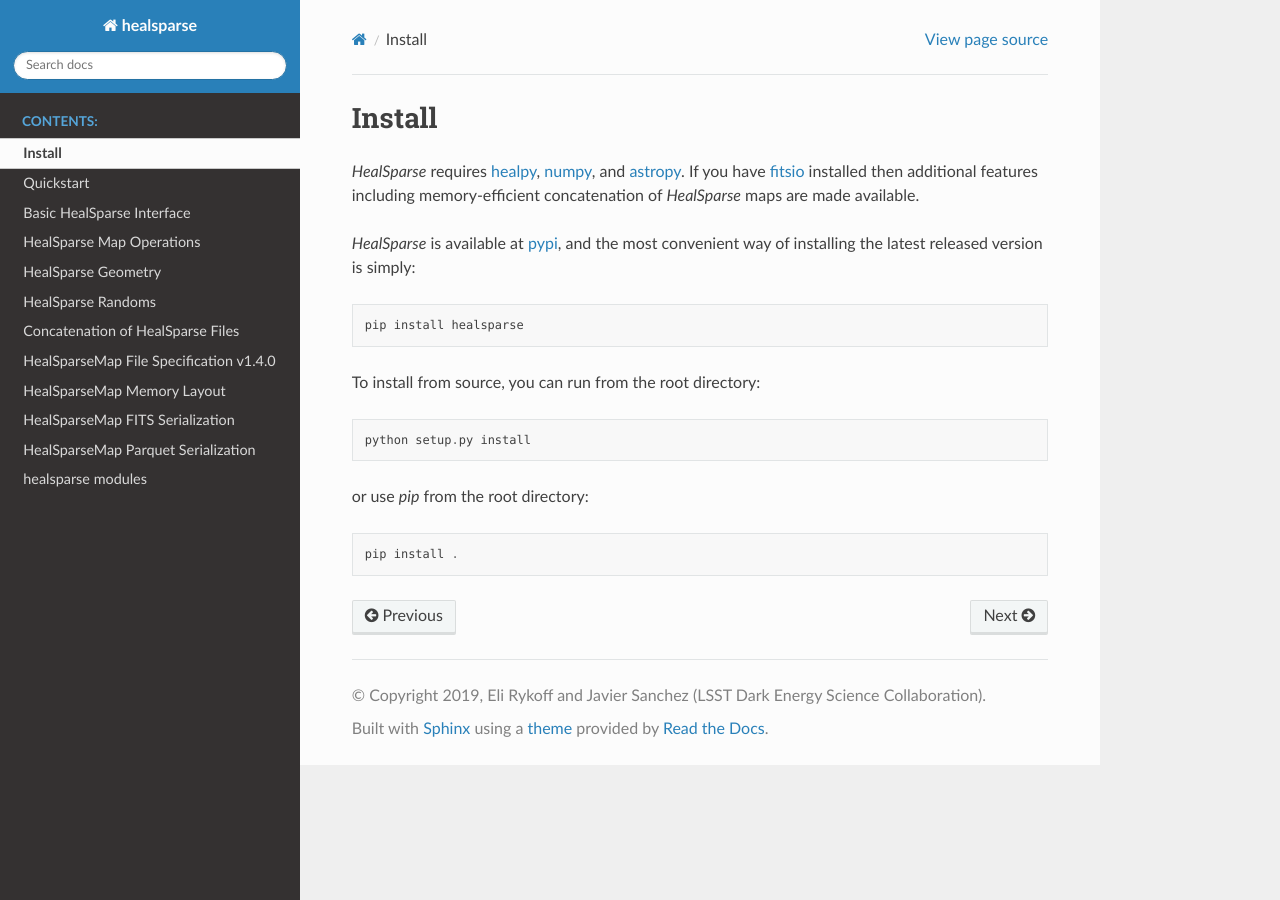
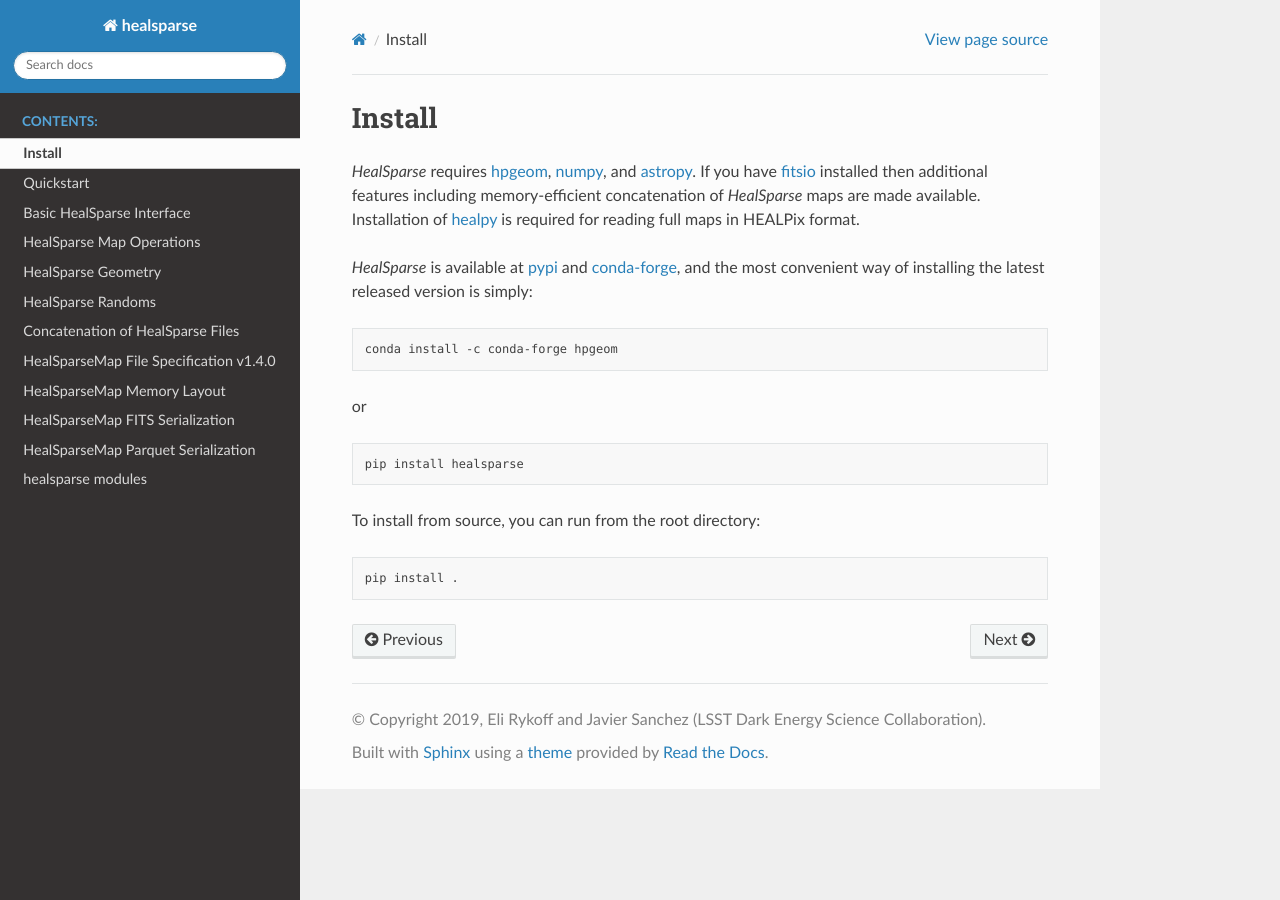
Before and after one commit to LSSTDESC/healsparse, a Sphinx documentation site: the page built from docs/install.rst, in a window 1280 px wide. Built offline with Sphinx 7.4.7 and the Read the Docs theme 2.0.0, drawn with Linux system fonts in a browser that asks for light colours.

Commit message:
Update documentation for hpgeom.

```diff
--- a/docs/install.rst
+++ b/docs/install.rst
@@ -1,22 +1,24 @@
 Install
 =======
 
-`HealSparse` requires `healpy <https://github.com/healpy/healpy/>`_, `numpy <https://github.com/numpy/numpy>`_, and `astropy <https://astropy.org>`_.  If you have `fitsio <https://github.com/esheldon/fitsio>`_ installed then additional features including memory-efficient concatenation of `HealSparse` maps are made available.
+`HealSparse` requires `hpgeom <https://github.com/LSSTDESC/hpgeom/>`_, `numpy <https://github.com/numpy/numpy>`_, and `astropy <https://astropy.org>`_.
+If you have `fitsio <https://github.com/esheldon/fitsio>`_ installed then additional features including memory-efficient concatenation of `HealSparse` maps are made available.
+Installation of `healpy <https://github.com/healpy/healpy>`_ is required for reading full maps in HEALPix format.
 
-`HealSparse` is available at `pypi <https://pypi.org/project/healsparse>`_, and the most convenient way of installing the latest released version is simply:
+`HealSparse` is available at `pypi <https://pypi.org/project/healsparse>`_ and `conda-forge <https://anaconda.org/conda-forge/healsparse>`_, and the most convenient way of installing the latest released version is simply:
 
-.. code-block:: python
+.. code-block:: bash
+
+  conda install -c conda-forge hpgeom
+
+or
+
+.. code-block:: bash
 
   pip install healsparse
 
 To install from source, you can run from the root directory:
 
-.. code-block:: python
-
-  python setup.py install
-
-or use `pip` from the root directory:
-
-.. code-block:: python
+.. code-block:: bash
 
   pip install .
```
Also changed, not shown: docs/basic_interface.rst (+5 -5 lines), docs/filespec.rst (+5 -5 lines), docs/index.rst (+9 -4 lines).
